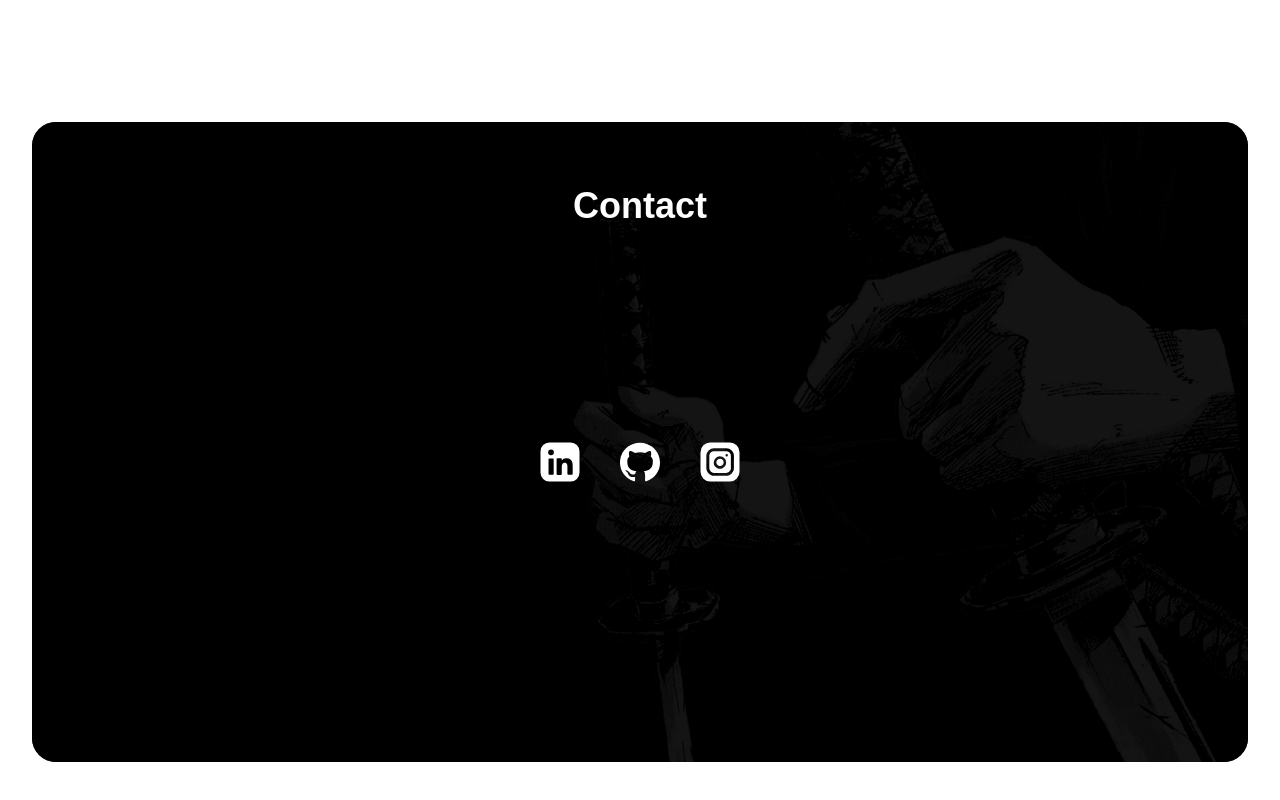
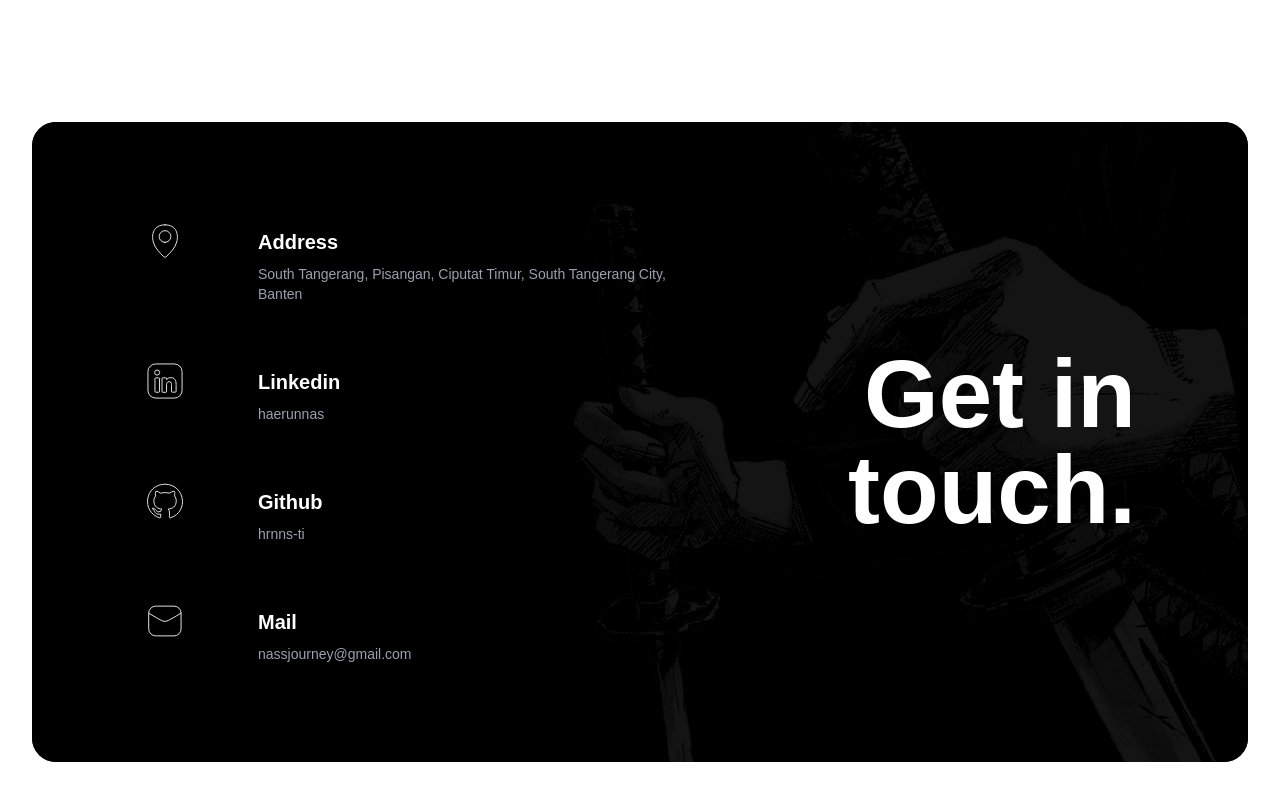
Before and after one commit to hrnns-ti/haerunnas, a Next.js app: page / in a window 1280 px wide. Shown: the part 3610-4410 px from the top of the page. Built offline with nearby package versions, Linux system fonts and the light colour scheme; a web font is replaced by a local one.

Commit message:
fix: contact

```diff
--- a/app/page.tsx
+++ b/app/page.tsx
@@ -203,10 +203,23 @@ export default function Home() {
       {/* section end */}
       <section className='min-h-screen flex justify-center'>
         <div className='flex flex-col bg-black/92 m-8 p-16 rounded-3xl h-[80vh] w-full relative gap-18'>
-          <div className='text-white flex flex-col justify-center items-center h-full'>
-            <h2 className='font-semibold text-4xl'>Contact</h2>
+          <div className='text-white flex flex-col justify-center  h-full'>
             <div className='flex justify-between items-center w-full h-full'>
-              <div className='flex flex-row h-full w-full justify-center items-center gap-8'>
+              <div className='flex flex-col h-full w-full gap-14 justify-center'>
+                <div className='flex flex-row max-w-4xl gap-18 pl-12'>
+                  <svg xmlns="http://www.w3.org/2000/svg" width="42" height="42" viewBox="0 0 24 24">
+                    <g fill="none" stroke="#fff" strokeLinecap="round" strokeMiterlimit="10" strokeWidth=".5">
+                      <path d="M12 12.8a3.35 3.35 0 1 0 0-6.7a3.35 3.35 0 0 0 0 6.7Z" />
+                      <path d="M12 2.75c-6.7 0-7.817 5.583-6.7 9.815c.983 3.708 3.93 6.242 5.874 8.32a1.117 1.117 0 0 0 1.652 0c1.943-2.078 4.891-4.612 5.874-8.32c1.117-4.232 0-9.815-6.7-9.815Z" />
+                    </g>
+                  </svg>
+                  <div className='flex flex-col gap-2'>
+                    <h2 className='text-xl font-semibold mt-2'>Address</h2>
+                    <p className='max-w-md text-sm text-gray-400'>South Tangerang, Pisangan, Ciputat Timur, South Tangerang City, Banten</p>
+                  </div>
+                </div>
+
+                <div className='flex flex-row max-w-4xl gap-18 pl-12'>
                   <a
                     href="https://linkedin.com/in/haerunnas"
                     target="_blank"
@@ -214,23 +227,51 @@ export default function Home() {
                     aria-label="LinkedIn Profile"
                     className="transition-opacity hover:opacity-80"
                   >
-                  <svg xmlns="http://www.w3.org/2000/svg" width="48" height="48" viewBox="0 0 24 24">
-                    <path fill="#fff" d="M17.303 2.25H6.697A4.447 4.447 0 0 0 2.25 6.697v10.606a4.447 4.447 0 0 0 4.447 4.447h10.606a4.447 4.447 0 0 0 4.447-4.447V6.697a4.447 4.447 0 0 0-4.447-4.447m-8.46 15.742a.4.4 0 0 1-.4.423h-1.78a.41.41 0 0 1-.4-.412V10.6a.4.4 0 0 1 .4-.411h1.78a.4.4 0 0 1 .4.411zM7.52 8.632a1.467 1.467 0 1 1 .022-2.935A1.467 1.467 0 0 1 7.52 8.63m10.817 9.35a.39.39 0 0 1-.378.388H16.08a.39.39 0 0 1-.378-.389v-3.424c0-.511.156-2.223-1.356-2.223c-1.179 0-1.412 1.2-1.457 1.734v3.991a.39.39 0 0 1-.378.39h-1.823a.39.39 0 0 1-.389-.39v-7.493a.39.39 0 0 1 .39-.378h1.822a.39.39 0 0 1 .39.378v.645a2.59 2.59 0 0 1 2.434-1.112c3.035 0 3.024 2.835 3.024 4.447z" />
+                    <svg xmlns="http://www.w3.org/2000/svg" width="42" height="42" viewBox="0 0 24 24">
+                      <path fill="" d="M17.303 2.25H6.697A4.447 4.447 0 0 0 2.25 6.697v10.606a4.447 4.447 0 0 0 4.447 4.447h10.606a4.447 4.447 0 0 0 4.447-4.447V6.697a4.447 4.447 0 0 0-4.447-4.447m-8.46 15.742a.4.4 0 0 1-.4.423h-1.78a.41.41 0 0 1-.4-.412V10.6a.4.4 0 0 1 .4-.411h1.78a.4.4 0 0 1 .4.411zM7.52 8.632a1.467 1.467 0 1 1 .022-2.935A1.467 1.467 0 0 1 7.52 8.63m10.817 9.35a.39.39 0 0 1-.378.388H16.08a.39.39 0 0 1-.378-.389v-3.424c0-.511.156-2.223-1.356-2.223c-1.179 0-1.412 1.2-1.457 1.734v3.991a.39.39 0 0 1-.378.39h-1.823a.39.39 0 0 1-.389-.39v-7.493a.39.39 0 0 1 .39-.378h1.822a.39.39 0 0 1 .39.378v.645a2.59 2.59 0 0 1 2.434-1.112c3.035 0 3.024 2.835 3.024 4.447z" strokeWidth="0.5" stroke="#fff" />
                     </svg>
                   </a>
+                  <a
+                    href="https://linkedin.com/in/haerunnas"
+                    target="_blank"
+                    rel="noopener noreferrer"
+                    aria-label="Github Profile"
+                    className="transition-all hover:opacity-80 hover:text-blue-400 duration-500"
+                  >
+                    <div className='flex flex-col gap-2 hover:text-blue-400 duration-500'>
+                      <h2 className='text-xl font-semibold mt-2'>Linkedin</h2>
+                      <p className='max-w-md text-sm text-gray-400'>haerunnas</p>
+                    </div>
+                  </a>
+                </div>
 
+                <div className='flex flex-row max-w-4xl gap-18 pl-12'>
                   <a
                     href="https://github.com/hrnns-ti"
                     target="_blank"
                     rel="noopener noreferrer"
-                  aria-label="LinkedIn Profile"
+                    aria-label="Github Profile"
                     className="transition-opacity hover:opacity-80"
                   >
-                  <svg xmlns="http://www.w3.org/2000/svg" width="48" height="48" viewBox="0 0 24 24">
-                    <path fill="#fff" d="M11.963 2.382C.554 2.621-1.82 17.93 8.852 21.602c.498.093.684-.219.684-.478v-1.68c-2.79.601-3.38-1.317-3.38-1.317a2.6 2.6 0 0 0-1.121-1.442c-.902-.612.072-.602.072-.602a2.07 2.07 0 0 1 1.536 1.038a2.167 2.167 0 0 0 2.924.819c.052-.5.275-.965.633-1.317c-2.23-.25-4.564-1.1-4.564-4.875a3.76 3.76 0 0 1 1.038-2.645a3.46 3.46 0 0 1 .103-2.634s.84-.26 2.76 1.037a9.6 9.6 0 0 1 5.02 0c1.908-1.276 2.748-1.038 2.748-1.038c.365.828.398 1.763.093 2.614a3.75 3.75 0 0 1 1.037 2.645c0 3.786-2.344 4.626-4.574 4.865c1.038.55.602 4.086.664 4.522c0 .259.176.57.695.477c10.642-3.64 8.152-18.97-3.257-19.209" />
+                    <svg xmlns="http://www.w3.org/2000/svg" width="42" height="42" viewBox="0 0 24 24">
+                      <path fill="" d="M11.963 2.382C.554 2.621-1.82 17.93 8.852 21.602c.498.093.684-.219.684-.478v-1.68c-2.79.601-3.38-1.317-3.38-1.317a2.6 2.6 0 0 0-1.121-1.442c-.902-.612.072-.602.072-.602a2.07 2.07 0 0 1 1.536 1.038a2.167 2.167 0 0 0 2.924.819c.052-.5.275-.965.633-1.317c-2.23-.25-4.564-1.1-4.564-4.875a3.76 3.76 0 0 1 1.038-2.645a3.46 3.46 0 0 1 .103-2.634s.84-.26 2.76 1.037a9.6 9.6 0 0 1 5.02 0c1.908-1.276 2.748-1.038 2.748-1.038c.365.828.398 1.763.093 2.614a3.75 3.75 0 0 1 1.037 2.645c0 3.786-2.344 4.626-4.574 4.865c1.038.55.602 4.086.664 4.522c0 .259.176.57.695.477c10.642-3.64 8.152-18.97-3.257-19.209" strokeWidth=".5" stroke="#fff" />
                     </svg>
                   </a>
+                  <a
+                    href="https://github.com/hrnns-ti"
+                    target="_blank"
+                    rel="noopener noreferrer"
+                    aria-label="Github Profile"
+                    className="transition-all hover:opacity-80 hover:text-blue-400 duration-500"
+                  >
+                    <div className='flex flex-col gap-2'>
+                      <h2 className='text-xl font-semibold mt-2'>Github</h2>
+                      <p className='max-w-md text-sm text-gray-400'>hrnns-ti</p>
+                    </div>
+                  </a>
+                </div>
 
+                <div className='flex flex-row max-w-4xl gap-18 pl-12'>
                   <a
                     href="https://instagram.com/cnstllx"
                     target="_blank"
@@ -238,31 +279,20 @@ export default function Home() {
                     aria-label="LinkedIn Profile"
                     className="transition-opacity hover:opacity-80"
                   >
-                  <svg xmlns="http://www.w3.org/2000/svg" width="48" height="48" viewBox="0 0 24 24">
-                    <path fill="#fff" d="M13.823 12.234c-.016.35-.13.688-.331.975a1.7 1.7 0 0 1-.829.643a1.77 1.77 0 0 1-1.053.088a1.8 1.8 0 0 1-.926-.516a1.9 1.9 0 0 1-.468-.976a1.76 1.76 0 0 1 .127-1.043c.144-.327.38-.606.682-.8c.307-.19.662-.291 1.024-.292c.477.026.926.232 1.258.575a1.85 1.85 0 0 1 .516 1.346" />
-                    <path fill="#fff" d="M17.265 8.002a2.26 2.26 0 0 0-1.248-1.248a2.6 2.6 0 0 0-.887-.175H8.968A2.31 2.31 0 0 0 6.667 8.88v6.279a2.3 2.3 0 0 0 .682 1.628a2.32 2.32 0 0 0 1.619.673h6.162a2.32 2.32 0 0 0 2.123-1.419a2.3 2.3 0 0 0 .178-.882v-6.27a2.6 2.6 0 0 0-.166-.887m-2.437 5.441a2.9 2.9 0 0 1-.644.975c-.28.283-.611.51-.975.673a3.13 3.13 0 0 1-2.486-.028a3.08 3.08 0 0 1-1.765-3.365a3.2 3.2 0 0 1 .829-1.59a3.11 3.11 0 0 1 3.354-.692c.567.23 1.05.628 1.384 1.141a3.03 3.03 0 0 1 .527 1.677c.014.415-.063.827-.224 1.209M15.9 8.626a.555.555 0 1 1-1.102 0a.557.557 0 1 1 1.102 0" />
-                    <path fill="#fff" d="M16.875 2.25h-9.75A4.875 4.875 0 0 0 2.25 7.125v9.75a4.875 4.875 0 0 0 4.875 4.875h9.75a4.875 4.875 0 0 0 4.875-4.875v-9.75a4.875 4.875 0 0 0-4.875-4.875m2.067 12.812c.01.51-.087 1.019-.283 1.491a3.9 3.9 0 0 1-2.096 2.096c-.473.196-.98.292-1.492.283H9.075a3.8 3.8 0 0 1-1.492-.282a4 4 0 0 1-1.258-.839a3.9 3.9 0 0 1-.838-1.258a3.7 3.7 0 0 1-.312-1.492V9.018a3.8 3.8 0 0 1 .283-1.492A3.9 3.9 0 0 1 7.535 5.41a3.9 3.9 0 0 1 1.54-.263h6.045a3.8 3.8 0 0 1 2.73 1.121c.357.362.641.79.838 1.258c.195.473.292.98.283 1.492z" />
+                    <svg xmlns="http://www.w3.org/2000/svg" width="42" height="42" viewBox="0 0 24 24">
+                      <g fill="none" stroke="#fff" strokeWidth="0.5">
+                        <rect width="18.5" height="17" x="2.682" y="3.5" rx="4" />
+                        <path strokeLinecap="round" strokeLinejoin="round" d="m2.729 7.59l7.205 4.13a3.96 3.96 0 0 0 3.975 0l7.225-4.13" />
+                      </g>
                     </svg>
                   </a>
+                  <div className='flex flex-col gap-2'>
+                    <h2 className='text-xl font-semibold mt-2'>Mail</h2>
+                    <p className='max-w-md text-sm text-gray-400'>nassjourney@gmail.com</p>
                   </div>
-              {/* <div className='flex flex-row h-full w-1/2 '>
-                  <form className="max-w-md mx-auto bg-white p-8 rounded-lg shadow-md">
-
-                    <div className="mb-4">
-                      <label className="block text-gray-700 text-sm font-bold mb-2">Username</label>
-                      <input className="w-full px-3 py-2 border border-gray-300 rounded-lg focus:outline-none focus:ring-2 focus:ring-blue-500" id="username" type="text" placeholder="Enter username" />
                 </div>
-
-                    <div className="mb-6">
-                      <label className="block text-gray-700 text-sm font-bold mb-2">Password</label>
-                      <input className="w-full px-3 py-2 border border-gray-300 rounded-lg focus:outline-none focus:ring-2 focus:ring-blue-500" id="password" type="password" placeholder="********" />
               </div>
-
-                    <button className="w-full bg-blue-500 hover:bg-blue-600 text-white font-bold py-2 px-4 rounded-lg transition duration-200" type="submit">
-                      Sign In
-                    </button>
-                  </form>
-              </div> */}
+              <h2 className='text-right font-semibold text-8xl p-12'>Get in<br/>touch.</h2>
             </div>
           </div>
           <Image
```
Lines whose indentation alone changed are shown as unchanged.
